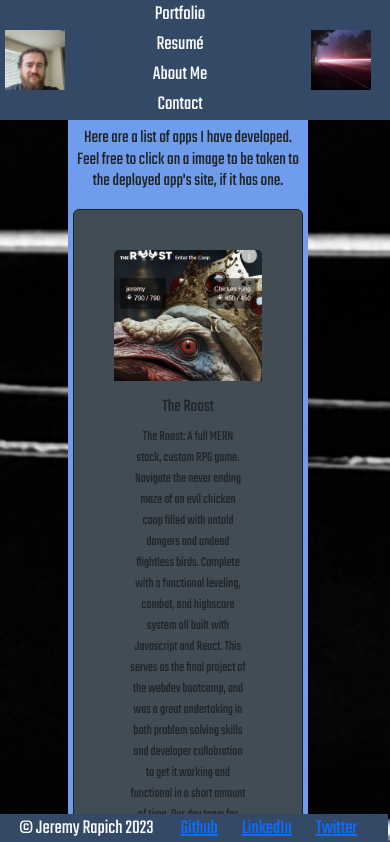
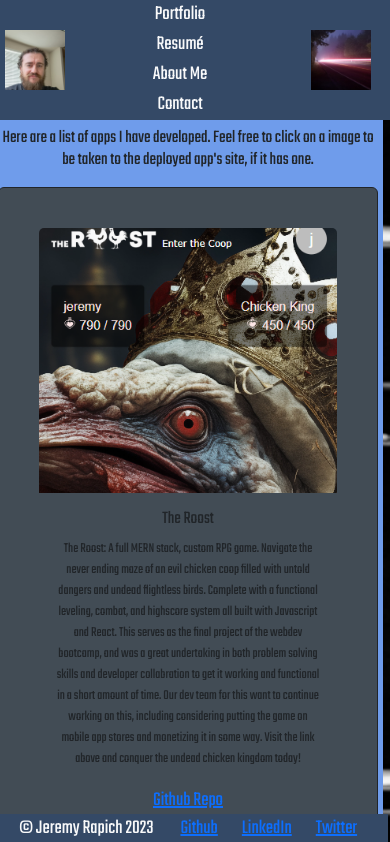
Before and after one commit to jrapich/react-portfolio, a React (Vite) app in the folder portfolio/: page /portfolio in a window 390 px wide. Shown: the top 842 px of the page. Built offline with nearby package versions, Linux system fonts and the light colour scheme.

Commit message:
updating mobile responsiveness

```diff
--- a/portfolio/src/components/project/Project.css
+++ b/portfolio/src/components/project/Project.css
@@ -1,11 +1,9 @@
-.sideCol {
-    /* background-color: #61dafbaa; */
+/* .sideCol {
     background-color: #0D1821;
-  }
+}
 
 .colCenter {
     background-color: #6f9cebff;
-    /* background-color: #424c55ff; */
 }
 
 @media only screen and (max-width:380px) {
@@ -17,9 +15,8 @@
 .card-img-top:hover {
     filter: blur(5px);
     -webkit-filter: blur(5px);
-}
+} */
 
 .card {
     background-color: #424c55ff;
-    /* background-color: #6f9cebff; */
 }
--- a/portfolio/src/components/project/Project.jsx
+++ b/portfolio/src/components/project/Project.jsx
@@ -3,8 +3,8 @@ import './Project.css';
 export default function Project (props) {
     return (
         <section className='row container-fluid' id="projects">
-            <div className="col-2"></div>
-            <section className="col colCenter container-fluid">
+            <div className="col-2 sideColResume"></div>
+            <section className="col centerCol container-fluid">
                 <h4 className='py-2'>Here are a list of apps I have developed. Feel free to click on a image to be taken to the deployed app's site, if it has one.</h4>
                 {props.projects.map((project)=>(
                     <div className="card border-dark" key={project.id}>
@@ -19,7 +19,7 @@ export default function Project (props) {
                 </div>
                 ))}
             </section>
-            <div className="col-2"></div>
+            <div className="col-2 sideColResume"></div>
         </section>
     )
 };
--- a/portfolio/src/pages/portfolio/Portfolio.css
+++ b/portfolio/src/pages/portfolio/Portfolio.css
@@ -5,18 +5,13 @@
     padding:0px;
 }
 
-.sideCol {
-    /* background-color: #61dafbaa; */
-    background-color: #0D1821;
-}
-
 .centerCol {
 /* background-color: #6f9cebff; */
 background-color: #B4CDED;
 }
 
-@media only screen and (max-width:380px) {
-    .sideCol {
-        display:none;
+@media only screen and (max-width:402px) {
+    .sideColResume {
+      display:none;
     }
 }
--- a/portfolio/src/pages/resume/Resume.css
+++ b/portfolio/src/pages/resume/Resume.css
@@ -16,7 +16,7 @@
   /* background-color: #B4CDED; */
 }
 
-@media only screen and (max-width:380px) {
+@media only screen and (max-width:438px) {
   .sideCol {
     display:none;
   }
```
Also changed, not shown: portfolio/src/main.jsx (+5 -5 lines).
